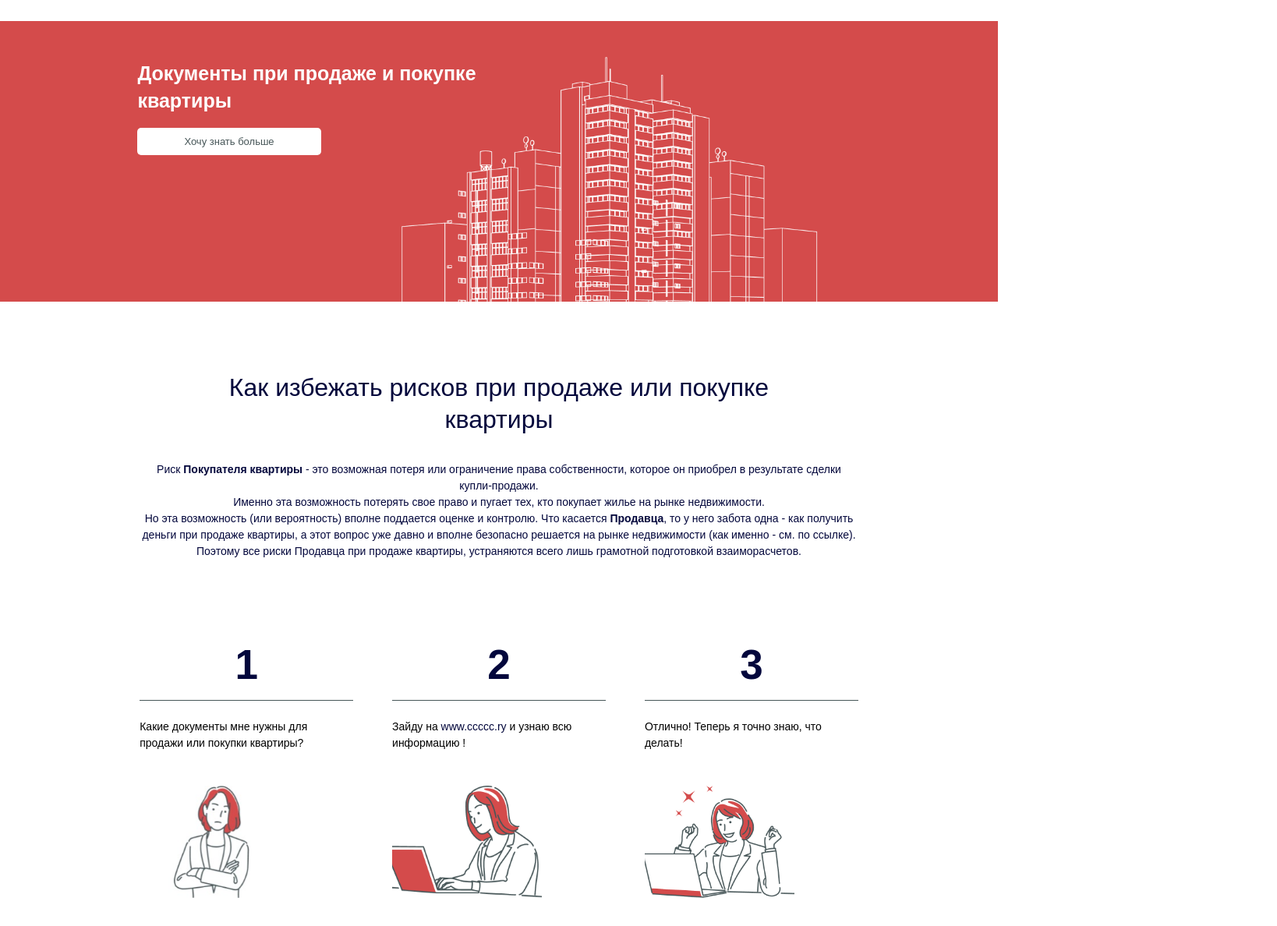
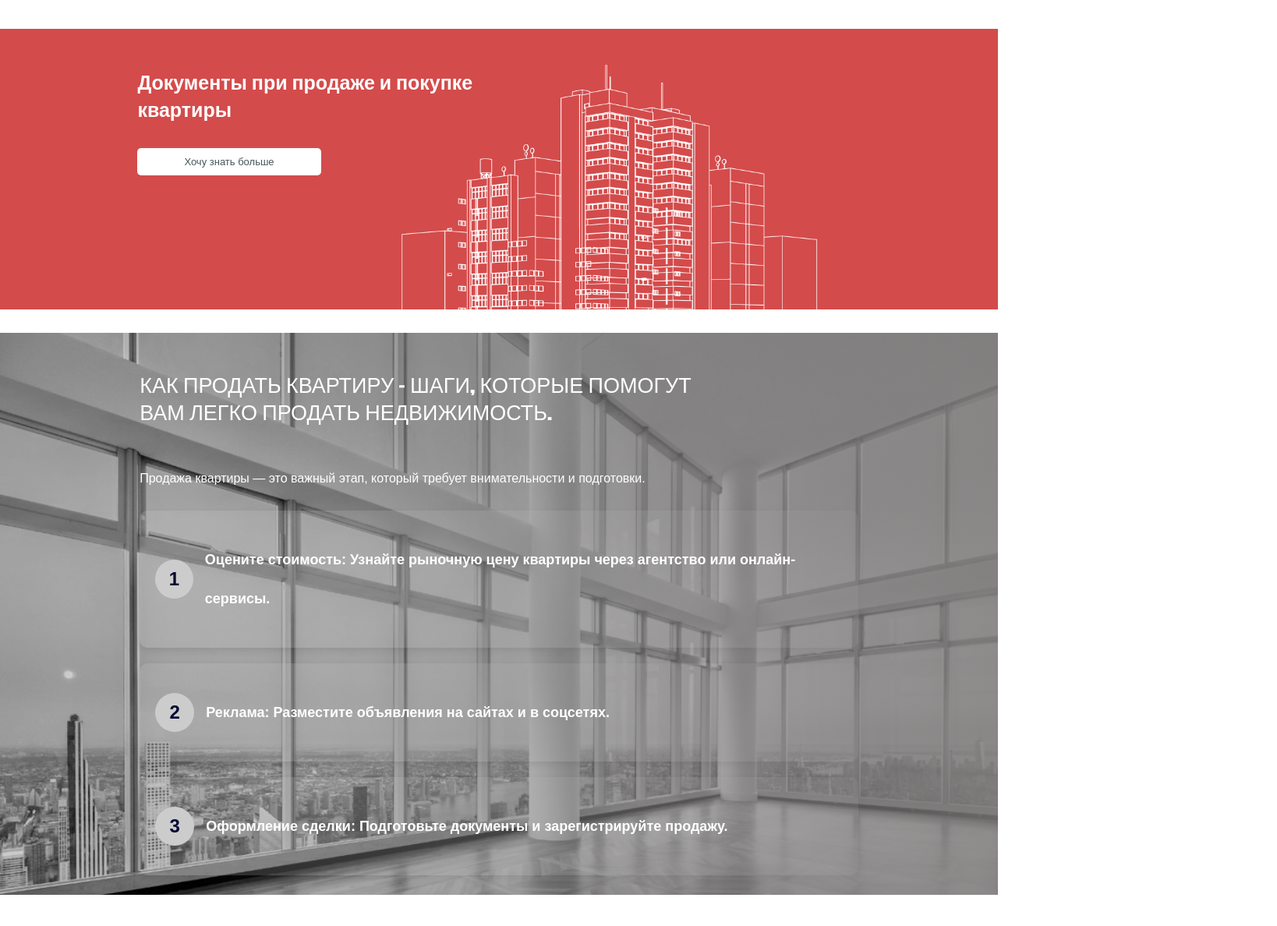
Before and after one commit to elldana/FrontEnd, a plain HTML site: page index.html in a window 1280 px wide. Shown: the part 192-1380 px from the top of the page at 78% size, 1638 px wide, since content can reach past the window. Drawn offline with Linux system fonts and the light colour scheme.

Commit message:
Links and button updated and link hover added. Scrolling to section1 added. Also update footer background with gradient

```diff
--- a/index.html
+++ b/index.html
@@ -3,7 +3,7 @@
 <head>
     <meta charset="UTF-8">
     <meta name="viewport" content="width=device-width, initial-scale=1.0">
-    <title>Your New Home | Buy and Sell Apartmentst</title>
+    <title>Buy and Sell Apartments</title>
     <link rel="stylesheet" href="style.css">
 </head>
 
@@ -15,18 +15,47 @@
         </div>
 
     <header>
-        <a class="question" href="www.sell.com">Как продать квартиру</a>
-        <a class="question" href="www.buy.com">Как купить квартиру</a>
-        <a class="question" href="www.stories.com">Истории клиентов</a>
+        <a class="question" href="#section1">Как продать квартиру</a>
+        <a class="question" href="#section2">Как купить квартиру</a>
+        <a class="question" href="#section3">Истории клиентов</a>
     </header>
 
     <div class="main-block">
         <div class="content-cover">
-            <p class="text"> Документы при продаже и покупке квартиры</p>
+            <p class="main-text"> Документы при продаже и покупке квартиры</p>
             <a href="www.documents.com" class="button">
                 Хочу знать больше
             </a>
         </div>
+    </div>
+
+    <div class="background">
+    <section id="section1">
+        <h2>КАК ПРОДАТЬ КВАРТИРУ - ШАГИ, КОТОРЫЕ ПОМОГУТ ВАМ ЛЕГКО ПРОДАТЬ НЕДВИЖИМОСТЬ. </h2>
+        <p>Продажа квартиры — это важный этап, который требует внимательности и подготовки.</p>
+        <div class="steps">
+
+            <div class="step">
+                <div class="step-icon">1</div>
+                    <p class="step-text"><strong>Оцените стоимость:</strong>
+                    Узнайте рыночную цену квартиры через агентство или
+                    онлайн-сервисы.</p>
+            </div>
+
+            <div class="step">
+                <div class="step-icon">2</div>
+                <p class="step-text"><strong>Реклама:</strong>
+                    Разместите объявления на сайтах и в соцсетях.</p>
+            </div>
+
+            <div class="step">
+                <div class="step-icon">3</div>
+                <p class="step-text"><strong>Оформление сделки:</strong>
+                    Подготовьте документы и зарегистрируйте продажу.</p>
+            </div>
+        </div>
+
+    </section>
     </div>
 
     <div class="info-cover">
@@ -34,7 +63,7 @@
             Как избежать рисков при продаже или покупке квартиры
         </div>
 
-        <div class="text2">
+        <div class="info-text">
             Риск <strong>Покупателя квартиры</strong> - это возможная потеря или ограничение права собственности, которое он
             приобрел в результате
             сделки купли-продажи.
--- a/style.css
+++ b/style.css
@@ -2,7 +2,13 @@ body {
     font-family: Arial, Helvetica, sans-serif;
     margin: 0;
     font-size: 16px;
-    line-height: 50-x;
+    line-height: 50px;
+    height: 100vh;
+    overflow-y: scroll;
+}
+
+html {
+    scroll-behavior: smooth;
 }
 
 .header-image {
@@ -15,6 +21,7 @@ body {
 }
 
 header {
+
     display: flex;
     justify-content: center;
     align-items: center;
@@ -29,10 +36,25 @@ header {
 
 header a {
     color: #475658;
+    width: 16%;
+    border-radius: 5px;
+    padding: 5px 15px;
+    background-color: #fff;
+
+    text-align: center;
 }
 
 a {
     text-decoration: none;
+    transition: all .3s ease;
+}
+
+a:hover {
+    color: #fff;
+    border-radius: 30px;
+    background-color: #9fa2a3;
+    box-shadow: 0 4px 10px rgba(0, 0, 0, 0.5);
+    transform: scale(1.1);
 }
 
 .main-block {
@@ -44,12 +66,13 @@ a {
 
     background-image: url(../images/main-pic.png);
     width: 100vw;
-    height: 45vh;
+    min-height: 45vh;
     background-repeat: no-repeat;
     background-position: right 200px bottom -46px;
     background-size: contain;
     padding-right: 20px;
     box-sizing: border-box;
+    margin-bottom: 30px;
 }
 
 .content-cover {
@@ -57,12 +80,13 @@ a {
     width: 35vw;
 }
 
-.text {
+.main-text {
     color: #fff;
     font-size: 25px;
     font-weight: bold;
     line-height: 1.4;
     text-align: left;
+    font-family: 'Impact', sans-serif;
 }
 
 .button {
@@ -74,7 +98,91 @@ a {
     text-align: center;
     text-decoration: none;
     font-size: 13px;
+    transition: 0.3s;
 }
+
+section {
+    padding: 2% 14% 2% 14%;
+    flex-direction: column;
+    display: flex;
+    justify-content: flex-start;
+    align-items: flex-start;
+
+    color: #fff;
+    min-height: 450px;
+    scroll-margin-top: 80px ;
+}
+
+section h2 {
+    z-index: 2;
+    font-family: 'Impact', sans-serif;
+    font-size: 27px;
+    font-weight: normal;
+    line-height: 1.3;
+    padding: 0;
+    text-align: left;
+    padding-bottom: 5px;
+    width: 60vw;
+}
+section p {
+    z-index: 2;
+}
+.background {
+    position: relative;
+    background-image: url(../images/d.jpeg);
+    background-position: center;
+    background-size: cover;
+    height: auto;
+    width: 100%;
+    overflow: visible;
+}
+.background::before {
+    content: '';
+    position: absolute;
+    top: 0;
+    left: 0;
+    right: 0;
+    bottom: 0;
+    background: linear-gradient(to right, rgba(0, 0, 0, 0.2) 20%, rgba(125, 122, 122, 0.844) 100%);
+    z-index: 1;
+}
+
+.steps {
+    display: flex;
+    flex-direction: column;
+    gap: 20px;
+}
+
+.step {
+    display: flex;
+    align-items: center;
+    background: rgba(255, 255, 255, 0.2);
+    padding: 20px;
+    border-radius: 10px;
+    box-shadow: 0px 4px 10px rgba(0, 0, 0, 0.1);
+}
+
+.step-icon {
+    width: 50px;
+    height: 50px;
+    background-color: #fff;
+    color: #03073C;
+    font-size: 24px;
+    font-weight: bold;
+    border-radius: 50%;
+    display: flex;
+    align-items: center;
+    justify-content: center;
+    margin-right: 15px;
+}
+
+.step-text {
+    z-index: 2;
+    color: white;
+    font-size: 18px;
+    font-weight: bold;
+}
+
 
 .info-cover {
     display: flex;
@@ -93,9 +201,10 @@ a {
     text-align: center;
     padding-bottom: 4vh;
     width: 60vw;
+    font-family: 'Impact', sans-serif;
 }
 
-.text2 {
+.info-text {
     justify-content: flex-start;
     align-items: flex-start;
     max-height: none;
@@ -108,6 +217,18 @@ a {
     text-align: center;
 
     box-sizing: border-box;
+}
+
+.card {
+    background: white;
+    border-radius: 15px;
+    box-shadow: 0 5px 15px rgba(0, 0, 0, 0.1);
+    transition: 0.3s;
+}
+
+.card:hover {
+    transform: translateY(-10px);
+    box-shadow: 0 20px 25px rgba(0, 0, 0, 0.2);
 }
 
 .card-grid {
@@ -128,6 +249,10 @@ a {
 
 .card a {
     color: #03073C;
+}
+.card a:hover {
+    color: #fff;
+    transition: all .3s ease;
 }
 
 .card p {
@@ -170,6 +295,11 @@ footer {
     font-size: 13px;
     background-color: #475658;
     gap: 70px;
+
+    background: linear-gradient(45deg, #7a8283, #333);
+    color: white;
+    padding: 20px;
+    text-align: center;
 }
 
 .footer_element {
```
